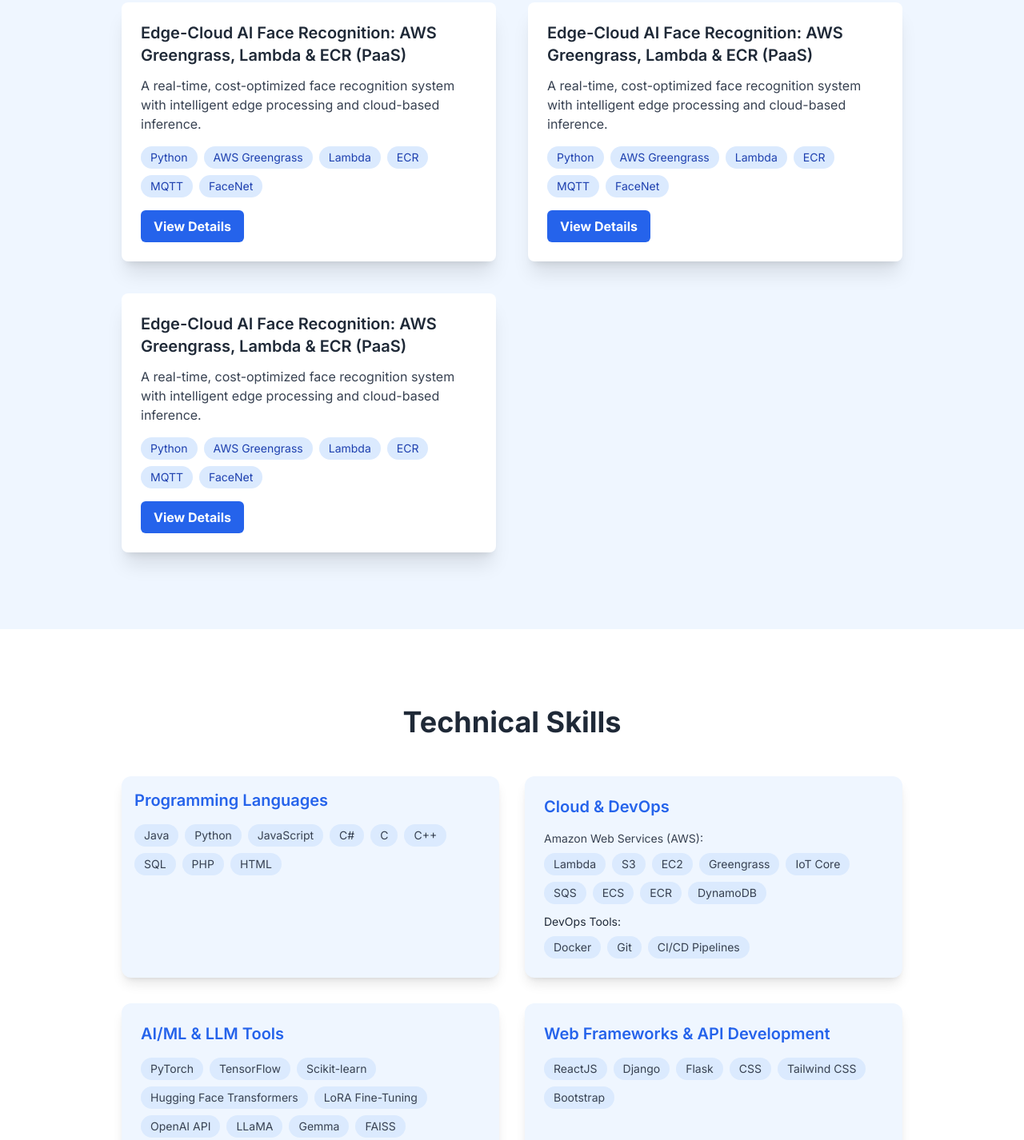
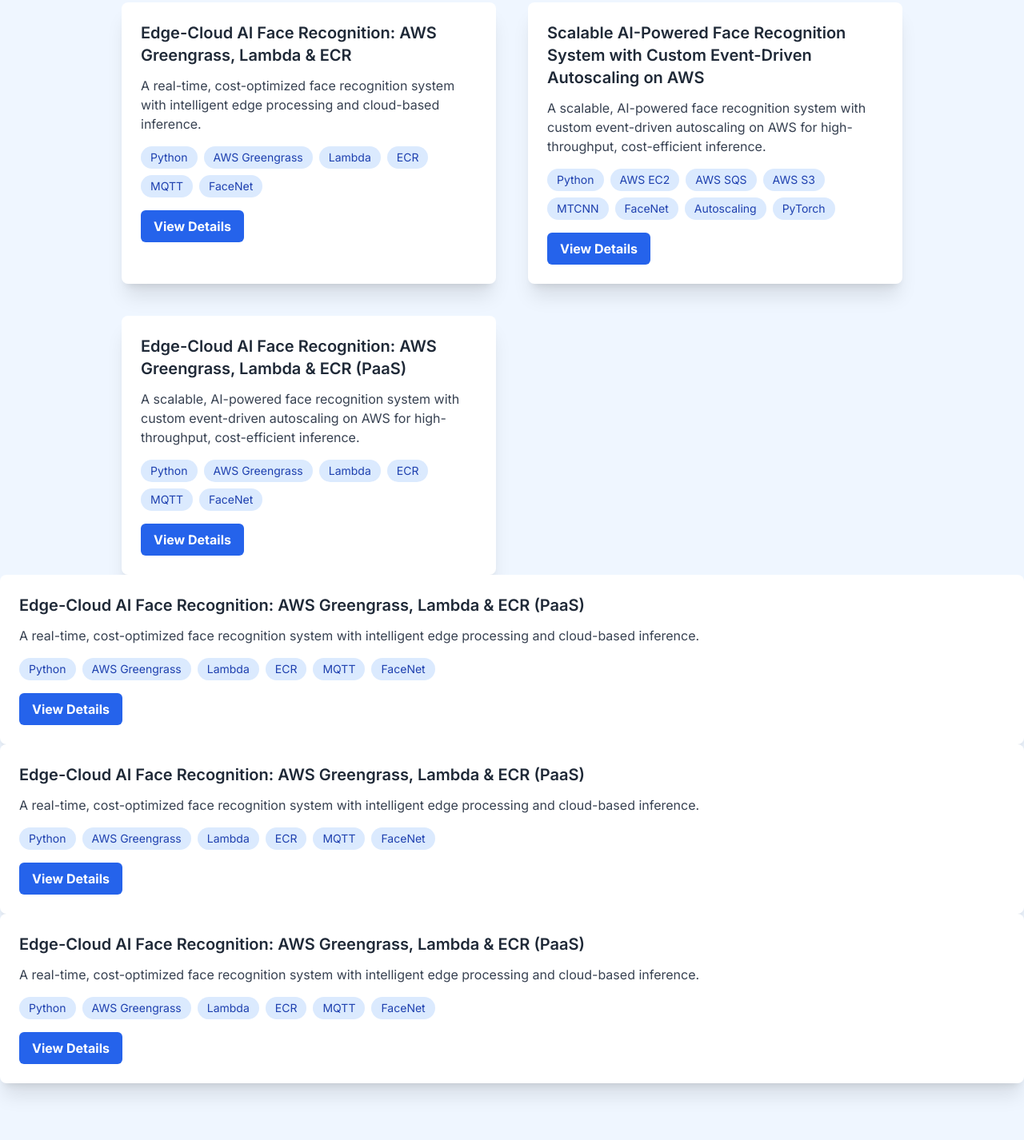
Before and after one commit to SaiKrishnaReddyDaka14/Portfolio-Website, a plain HTML site: page index.html in a window 1280 px wide. Shown: the part 4734-6160 px from the top of the page at 80% size. Drawn offline with nearby package versions, Linux system fonts and the light colour scheme.

Commit message:
Update index.html

```diff
--- a/index.html
+++ b/index.html
@@ -387,7 +387,7 @@
              <div class="grid grid-cols-1 md:grid-cols-2 gap-10">
               <div class="bg-white rounded-lg shadow-xl overflow-hidden fade-in-section hover:shadow-2xl transition duration-300 transform hover:-translate-y-2 dark:bg-gray-700 dark:shadow-none dark:border dark:border-gray-600">
                <div class="p-6">
-                 <h3 class="text-xl font-semibold text-gray-800 mb-3 dark:text-gray-100">Edge-Cloud AI Face Recognition: AWS Greengrass, Lambda & ECR (PaaS)</h3>
+                 <h3 class="text-xl font-semibold text-gray-800 mb-3 dark:text-gray-100">Edge-Cloud AI Face Recognition: AWS Greengrass, Lambda & ECR</h3>
                  <p class="text-gray-700 mb-4 dark:text-gray-200">
                   A real-time, cost-optimized face recognition system with intelligent edge processing and cloud-based inference.
                 </p>
@@ -412,6 +412,58 @@
 
             <div class="bg-white rounded-lg shadow-xl overflow-hidden fade-in-section hover:shadow-2xl transition duration-300 transform hover:-translate-y-2 dark:bg-gray-700 dark:shadow-none dark:border dark:border-gray-600">
                <div class="p-6">
+                 <h3 class="text-xl font-semibold text-gray-800 mb-3 dark:text-gray-100">Scalable AI-Powered Face Recognition System with Custom Event-Driven Autoscaling on AWS</h3>
+                 <p class="text-gray-700 mb-4 dark:text-gray-200">
+                  A scalable, AI-powered face recognition system with custom event-driven autoscaling on AWS for high-throughput, cost-efficient inference.
+                </p>
+                <div class="flex flex-wrap gap-2 mb-4">
+                    <span class="bg-blue-100 text-blue-800 px-3 py-1 rounded-full text-sm font-medium">Python</span>
+                    <span class="bg-blue-100 text-blue-800 px-3 py-1 rounded-full text-sm font-medium">AWS EC2</span>
+                    <span class="bg-blue-100 text-blue-800 px-3 py-1 rounded-full text-sm font-medium">AWS SQS</span>
+                    <span class="bg-blue-100 text-blue-800 px-3 py-1 rounded-full text-sm font-medium">AWS S3</span>
+                    <span class="bg-blue-100 text-blue-800 px-3 py-1 rounded-full text-sm font-medium">MTCNN</span>
+                    <span class="bg-blue-100 text-blue-800 px-3 py-1 rounded-full text-sm font-medium">FaceNet</span>
+                    <span class="bg-blue-100 text-blue-800 px-3 py-1 rounded-full text-sm font-medium">Autoscaling</span>
+                    <span class="bg-blue-100 text-blue-800 px-3 py-1 rounded-full text-sm font-medium">PyTorch</span>
+                </div>
+              <div class="flex space-x-4">
+              <button
+                class="inline-block bg-blue-600 hover:bg-blue-700 text-white font-bold py-2 px-4 rounded-md transition duration-300 transform hover:scale-105 dark:bg-blue-700 dark:hover:bg-blue-800"
+                data-modal-target="aiRecognitionModal">
+                View Details
+             </button>
+             </div>
+           </div>
+       </div>
+
+        <div class="bg-white rounded-lg shadow-xl overflow-hidden fade-in-section hover:shadow-2xl transition duration-300 transform hover:-translate-y-2 dark:bg-gray-700 dark:shadow-none dark:border dark:border-gray-600">
+               <div class="p-6">
+                 <h3 class="text-xl font-semibold text-gray-800 mb-3 dark:text-gray-100">Edge-Cloud AI Face Recognition: AWS Greengrass, Lambda & ECR (PaaS)</h3>
+                 <p class="text-gray-700 mb-4 dark:text-gray-200">
+                  A scalable, AI-powered face recognition system with custom event-driven autoscaling on AWS for high-throughput, cost-efficient inference.
+                </p>
+                <div class="flex flex-wrap gap-2 mb-4">
+                  <span class="bg-blue-100 text-blue-800 px-3 py-1 rounded-full text-sm font-medium">Python</span>
+                  <span class="bg-blue-100 text-blue-800 px-3 py-1 rounded-full text-sm font-medium">AWS Greengrass</span>
+                  <span class="bg-blue-100 text-blue-800 px-3 py-1 rounded-full text-sm font-medium">Lambda</span>
+                  <span class="bg-blue-100 text-blue-800 px-3 py-1 rounded-full text-sm font-medium">ECR</span>
+                  <span class="bg-blue-100 text-blue-800 px-3 py-1 rounded-full text-sm font-medium">MQTT</span>
+                  <span class="bg-blue-100 text-blue-800 px-3 py-1 rounded-full text-sm font-medium">FaceNet</span>
+                </div>
+              <div class="flex space-x-4">
+              <button
+                class="inline-block bg-blue-600 hover:bg-blue-700 text-white font-bold py-2 px-4 rounded-md transition duration-300 transform hover:scale-105 dark:bg-blue-700 dark:hover:bg-blue-800"
+                data-modal-target="aiRecognitionModal">
+                View Details
+             </button>
+                </div>
+               </div>
+              </div>
+             </div>
+          </div>
+
+         <div class="bg-white rounded-lg shadow-xl overflow-hidden fade-in-section hover:shadow-2xl transition duration-300 transform hover:-translate-y-2 dark:bg-gray-700 dark:shadow-none dark:border dark:border-gray-600">
+               <div class="p-6">
                  <h3 class="text-xl font-semibold text-gray-800 mb-3 dark:text-gray-100">Edge-Cloud AI Face Recognition: AWS Greengrass, Lambda & ECR (PaaS)</h3>
                  <p class="text-gray-700 mb-4 dark:text-gray-200">
                   A real-time, cost-optimized face recognition system with intelligent edge processing and cloud-based inference.
@@ -430,11 +482,39 @@
                 data-modal-target="aiRecognitionModal">
                 View Details
              </button>
+                </div>
+               </div>
+              </div>
              </div>
-           </div>
-       </div>
+          </div>
 
-        <div class="bg-white rounded-lg shadow-xl overflow-hidden fade-in-section hover:shadow-2xl transition duration-300 transform hover:-translate-y-2 dark:bg-gray-700 dark:shadow-none dark:border dark:border-gray-600">
+          <div class="bg-white rounded-lg shadow-xl overflow-hidden fade-in-section hover:shadow-2xl transition duration-300 transform hover:-translate-y-2 dark:bg-gray-700 dark:shadow-none dark:border dark:border-gray-600">
+               <div class="p-6">
+                 <h3 class="text-xl font-semibold text-gray-800 mb-3 dark:text-gray-100">Edge-Cloud AI Face Recognition: AWS Greengrass, Lambda & ECR (PaaS)</h3>
+                 <p class="text-gray-700 mb-4 dark:text-gray-200">
+                  A real-time, cost-optimized face recognition system with intelligent edge processing and cloud-based inference.
+                </p>
+                <div class="flex flex-wrap gap-2 mb-4">
+                  <span class="bg-blue-100 text-blue-800 px-3 py-1 rounded-full text-sm font-medium">Python</span>
+                  <span class="bg-blue-100 text-blue-800 px-3 py-1 rounded-full text-sm font-medium">AWS Greengrass</span>
+                  <span class="bg-blue-100 text-blue-800 px-3 py-1 rounded-full text-sm font-medium">Lambda</span>
+                  <span class="bg-blue-100 text-blue-800 px-3 py-1 rounded-full text-sm font-medium">ECR</span>
+                  <span class="bg-blue-100 text-blue-800 px-3 py-1 rounded-full text-sm font-medium">MQTT</span>
+                  <span class="bg-blue-100 text-blue-800 px-3 py-1 rounded-full text-sm font-medium">FaceNet</span>
+                </div>
+              <div class="flex space-x-4">
+              <button
+                class="inline-block bg-blue-600 hover:bg-blue-700 text-white font-bold py-2 px-4 rounded-md transition duration-300 transform hover:scale-105 dark:bg-blue-700 dark:hover:bg-blue-800"
+                data-modal-target="aiRecognitionModal">
+                View Details
+             </button>
+                </div>
+               </div>
+              </div>
+             </div>
+          </div>
+
+          <div class="bg-white rounded-lg shadow-xl overflow-hidden fade-in-section hover:shadow-2xl transition duration-300 transform hover:-translate-y-2 dark:bg-gray-700 dark:shadow-none dark:border dark:border-gray-600">
                <div class="p-6">
                  <h3 class="text-xl font-semibold text-gray-800 mb-3 dark:text-gray-100">Edge-Cloud AI Face Recognition: AWS Greengrass, Lambda & ECR (PaaS)</h3>
                  <p class="text-gray-700 mb-4 dark:text-gray-200">
```
